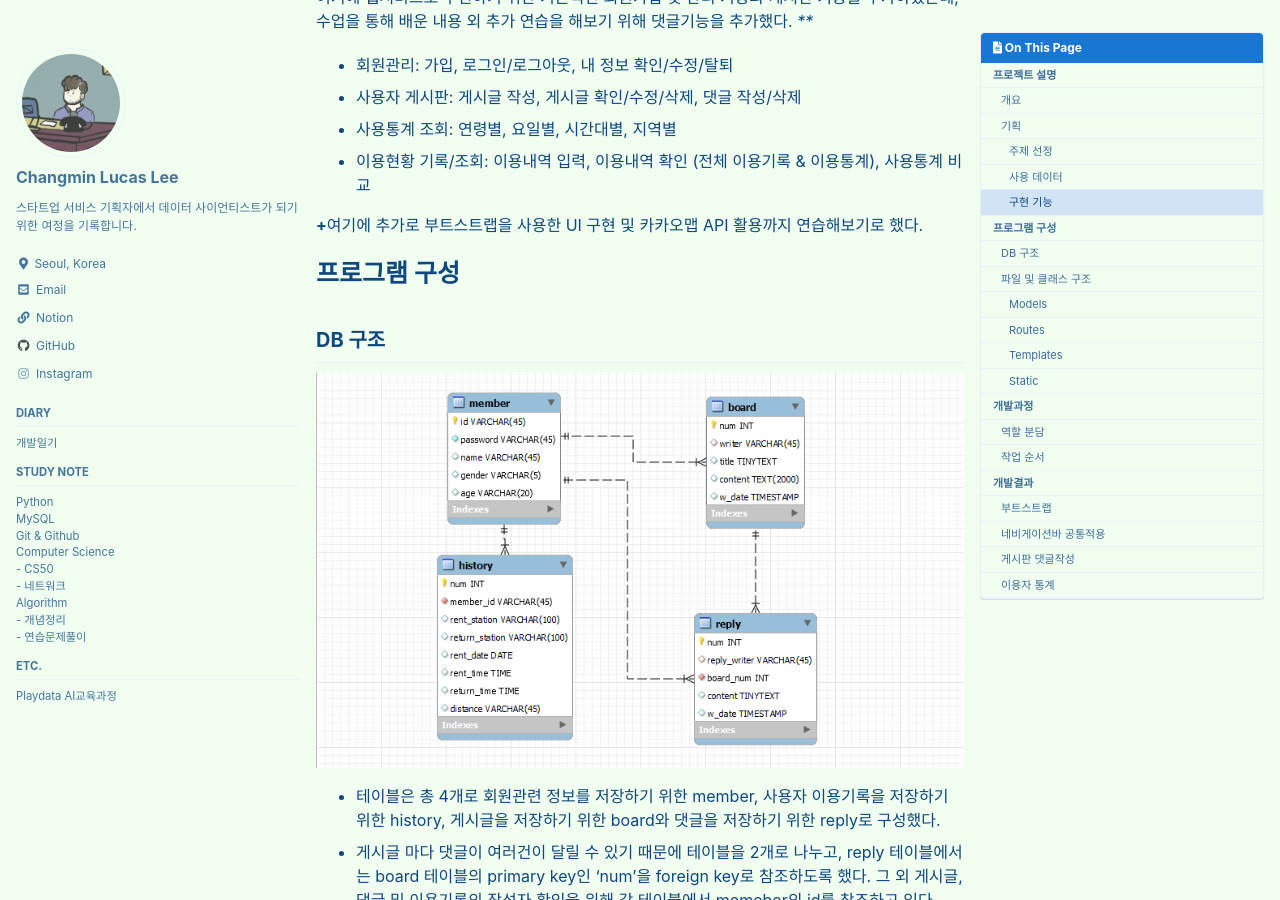
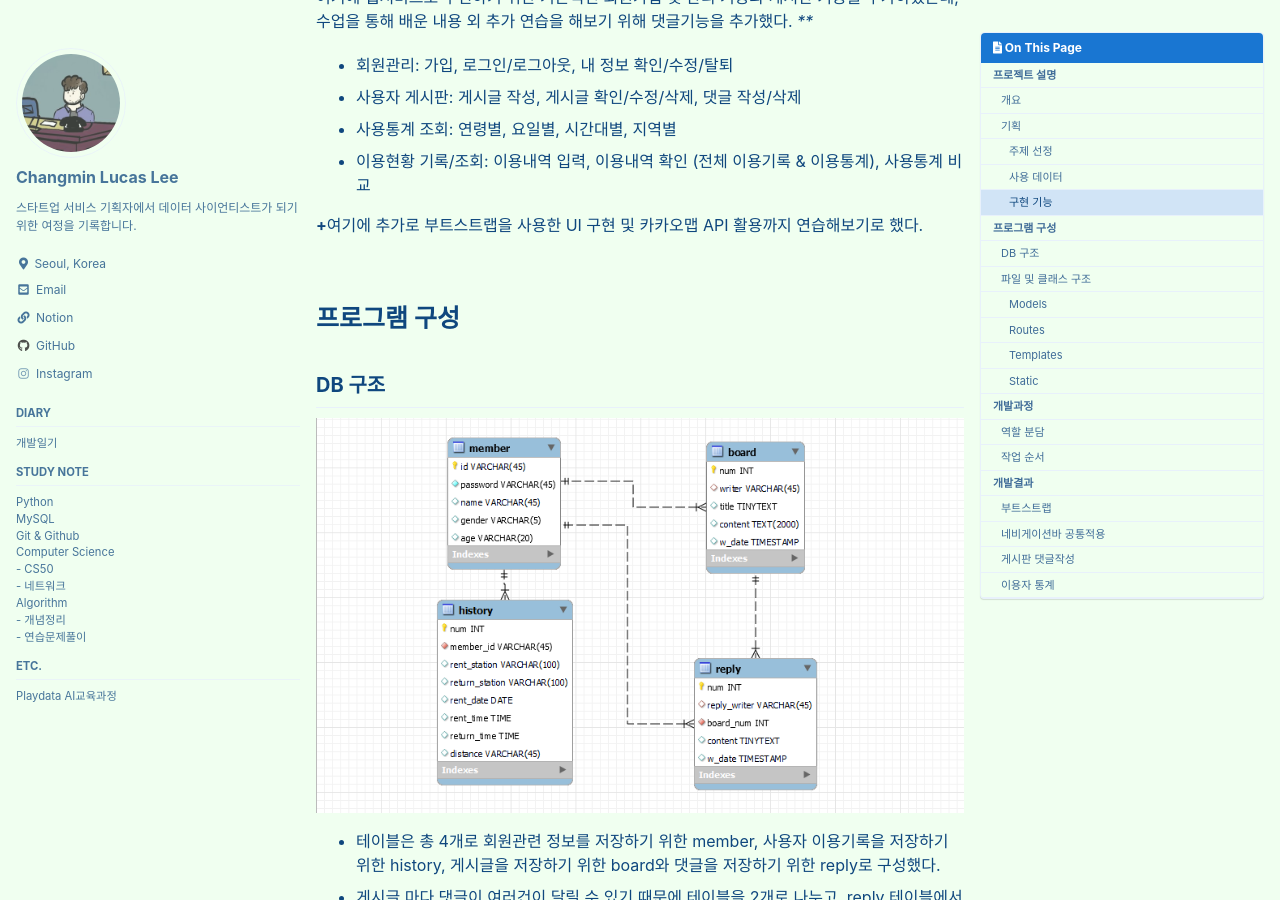
Before and after one commit to lucathree/lucathree.github.io, a Jekyll site: the page built from _posts/2021/2021-07-28-1-miniproject3.md, in a window 1280 px wide and 900 px high, scrolled down 1441 px. Built offline with Jekyll 4.4.1, drawn with Linux system fonts in a browser that asks for light colours; cached includes are drawn as plain includes; comment, search, counter and statistics services are not loaded.

Commit message:
no message

```diff
--- a/_posts/2021/2021-07-28-1-miniproject3.md
+++ b/_posts/2021/2021-07-28-1-miniproject3.md
@@ -68,6 +68,8 @@ toc_sticky: true
 - 이용현황 기록/조회: 이용내역 입력, 이용내역 확인 (전체 이용기록 & 이용통계), 사용통계 비교
 
 **+**여기에 추가로 부트스트랩을 사용한 UI 구현 및 카카오맵 API 활용까지 연습해보기로 했다.
+
+<br/>
 
 # 프로그램 구성
 
@@ -143,6 +145,7 @@ MVC에서 View에 해당하는 부분으로 실제로 보일 페이지에 대한
 - data - 이용통계를 내기위한 공공데이터 파일들을 저장
 - img - 웹페이지를 꾸미는데에 사용되는 배경 및 아이콘 등의 이미지 파일들을 저장
 - graph - 데이터 분석을 통해 작성한 결과물인 그래프 이미지를 저장
+- <br/>
 
 # 개발과정
 
```
Also changed, not shown: _posts/2021/2021-07-28-2-gitposting.md (+1 -1 lines), assets/images/2021/2021-07-28.PNG.
